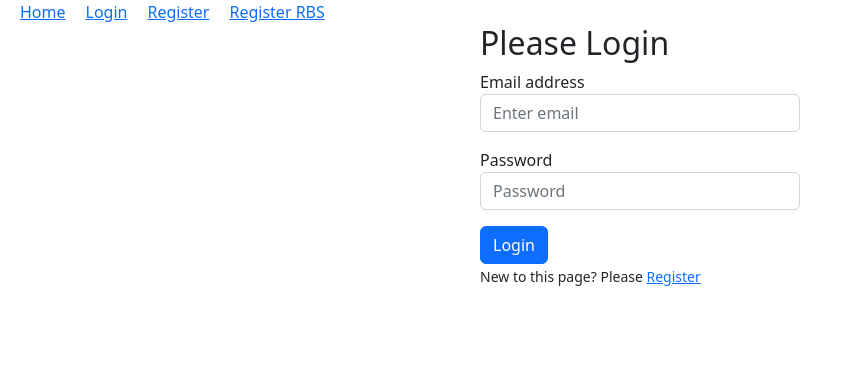
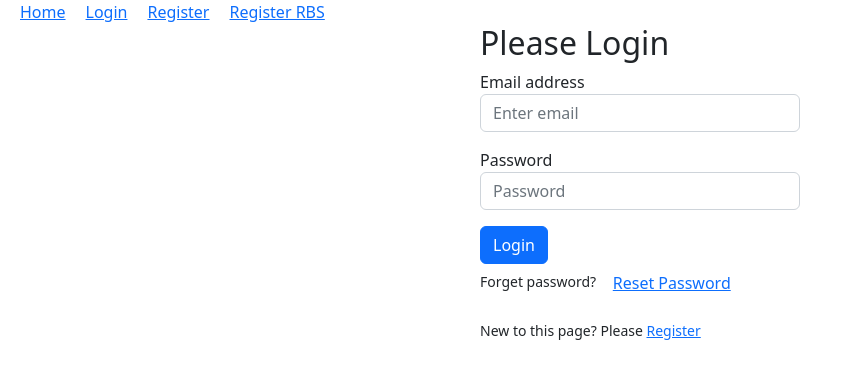
Before and after one commit to Aminul667/email-authentication, a React (Vite) app: page /login in a window 1280 px wide. Shown: the top 378 px of the page, without its empty margins (0-842 px from the left). Built offline with nearby package versions, Linux system fonts and the light colour scheme.

Commit message:
59-8 Forget or Reset Password and Update user name to firebase

```diff
--- a/src/components/Login/Login.jsx
+++ b/src/components/Login/Login.jsx
@@ -1,5 +1,5 @@
-import { getAuth, signInWithEmailAndPassword } from "firebase/auth";
-import React, { useState } from "react";
+import { getAuth, sendPasswordResetEmail, signInWithEmailAndPassword } from "firebase/auth";
+import React, { useRef, useState } from "react";
 import app from "../../firebase/firebase.config";
 import { Link } from "react-router-dom";
 
@@ -8,6 +8,7 @@
 const Login = () => {
     const [error, setError] = useState('');
     const [success, setSuccess] = useState('');
+    const emailRef = useRef();
 
     const handleLogin = event => {
         event.preventDefault();
@@ -43,6 +44,22 @@
         });
     }
 
+    const handleResetPassword = event => {
+      const email = emailRef.current.value;
+      if(!email){
+        alert('Please provide your email to reset your password');
+        return;
+      }
+      sendPasswordResetEmail(auth, email)
+      .then(() => {
+        alert('Please check your mail');
+      })
+      .catch(error => {
+        console.log(error);
+        setError(error.message);
+      })
+    }
+
   return (
     <div className="w-25 mx-auto">
         <h2>Please Login</h2>
@@ -55,6 +72,7 @@
             className="form-control"
             id="email"
             placeholder="Enter email"
+            ref={emailRef}
             required
           />
         </div>
@@ -73,6 +91,7 @@
           Login
         </button>
       </form>
+      <p><small>Forget password? <button className="btn btn-link" onClick={handleResetPassword}>Reset Password</button></small></p>
       <p><small>New to this page? Please <Link to="/register">Register</Link></small></p>
       <p className="text-danger">{error}</p>
       <p className="text-success">{success}</p>
--- a/src/components/Register/Register.jsx
+++ b/src/components/Register/Register.jsx
@@ -1,5 +1,5 @@
 import React, { useState } from 'react';
-import { createUserWithEmailAndPassword, getAuth, sendEmailVerification } from "firebase/auth";
+import { createUserWithEmailAndPassword, getAuth, sendEmailVerification, updateProfile } from "firebase/auth";
 import app from '../../firebase/firebase.config';
 import { Link } from 'react-router-dom';
 
@@ -16,7 +16,8 @@
 
         const email = event.target.email.value;
         const password = event.target.password.value;
-        console.log(email, password);
+        const name = event.target.name.value;
+        console.log(email, password, name);
 
         // validation
         if(!/(?=.*[A-Z])/.test(password)){
@@ -32,6 +33,7 @@
             event.target.reset()
             setSuccess('User has been registered successfully');
             sendVerificationEmail(result.user);
+            updateUserData(result.user, name)
 
 
         })
@@ -49,6 +51,18 @@
         })
     }
 
+    const updateUserData = (user, name) => {
+        updateProfile(user, {
+            displayName: name
+        })
+        .then(() => {
+            console.log('User name updated');
+        })
+        .catch(error => {
+            setError(error.message);
+        })
+    }
+
     const handleEmailChange = (event) => {
         // setEmail(event.target.value);
 
@@ -62,6 +76,8 @@
         <div className='w-50 mx-auto'>
             <h2>Register</h2>
             <form onSubmit={handleSubmit}>
+                <input className='w-50 mb-4 rounded' type="text" name="name" id="name" placeholder='Your Name' required/>
+                <br />
                 <input className='w-50 mb-4 rounded' onChange={handleEmailChange} type="email" name="email" id="email" placeholder='Your Email' required/>
                 <br />
                 <input className='w-50 mb-4 rounded' onBlur={handlePasswordBlur} type="password" name="password" id="password" placeholder='Your Password' required/>
```
